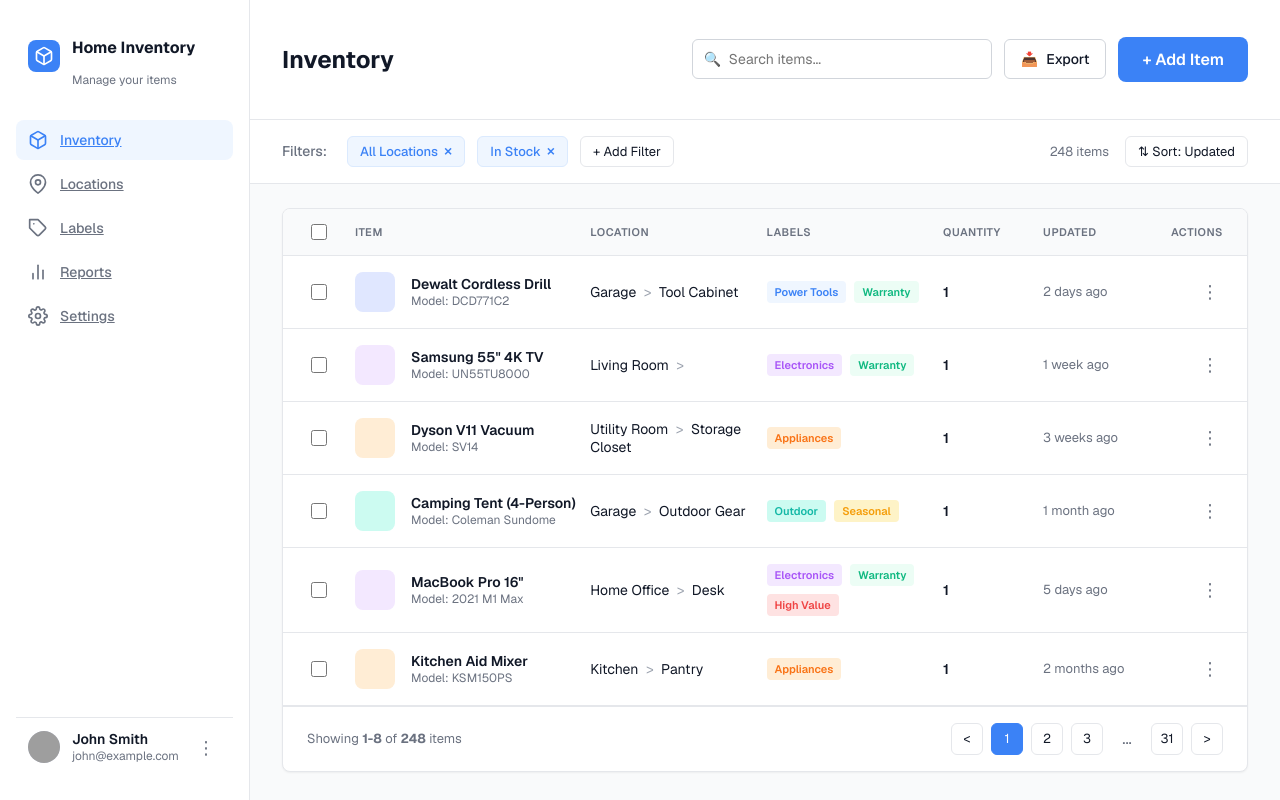
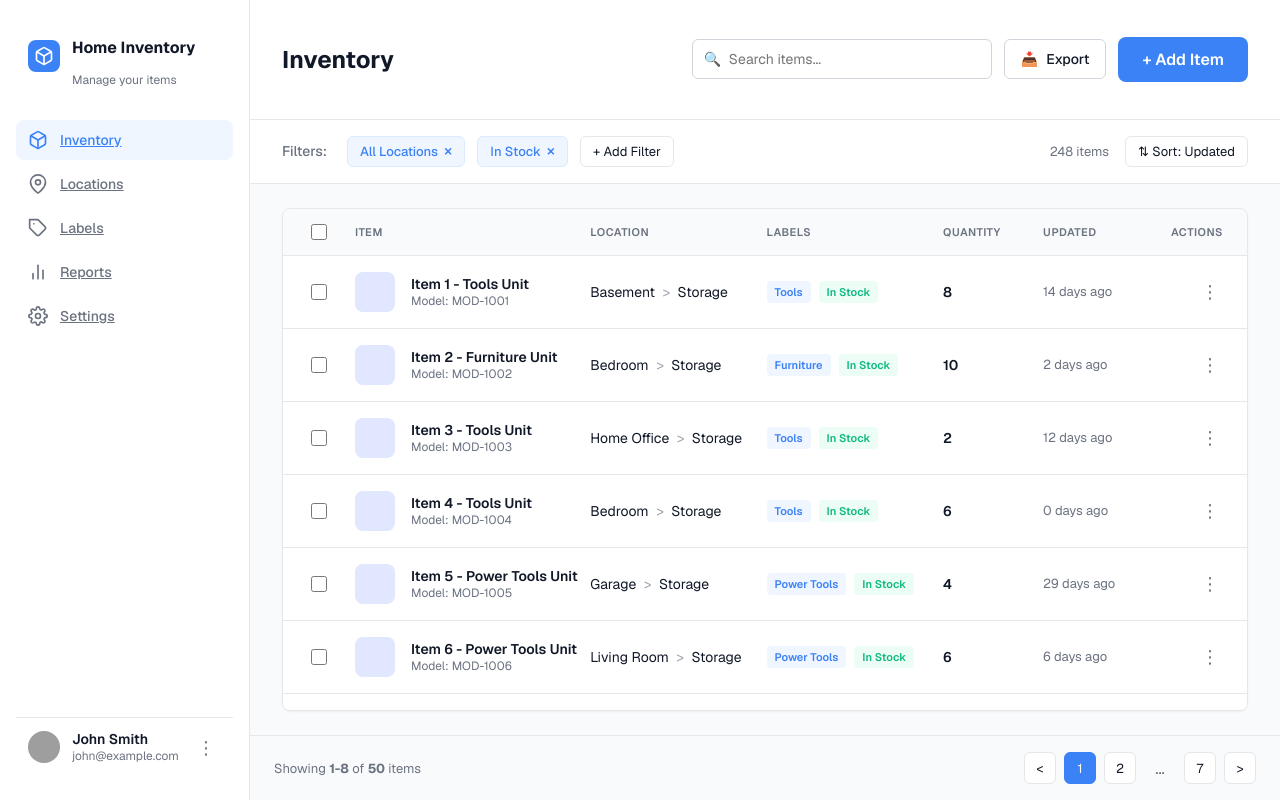
Before and after one commit to MahamudunnobyBadhon/inventory-management, a Next.js app: page /inventory in a window 1280 px wide. Built offline with nearby package versions, Linux system fonts and the light colour scheme; no server answers; grey boxes are pictures that could not be loaded.

Commit message:
dynamic pagination

```diff
--- a/src/app/inventory/page.js
+++ b/src/app/inventory/page.js
@@ -4,19 +4,27 @@ import { useEffect, useState } from "react";
 import Topbar from "../../components/Header/Topbar";
 import FilterBar from "../../components/Header/FilterBar";
 import Table from "../../components/InventoryTable/Table";
+import Pagination from "../../components/InventoryTable/Pagination";
 import { getItems } from "../../lib/api";
 
+const ITEMS_PER_PAGE = 8;
+
 export default function InventoryPage() {
-  const [items, setItems] = useState([]);
+  const [allItems, setAllItems] = useState([]); // Store all fetched items
+  const [displayedItems, setDisplayedItems] = useState([]); // Items for current page
   const [loading, setLoading] = useState(true);
+
+  // Filter States
+  const [searchQuery, setSearchQuery] = useState("");
+  const [currentPage, setCurrentPage] = useState(1);
+  const [totalItems, setTotalItems] = useState(0);
 
   useEffect(() => {
     async function loadItems() {
       try {
         const data = await getItems();
-        // Handle if API returns { items: [...] } or just [...]
         const list = Array.isArray(data) ? data : data.items || [];
-        setItems(list);
+        setAllItems(list);
       } catch (e) {
         console.error("Failed to load items", e);
       } finally {
@@ -26,11 +34,55 @@ export default function InventoryPage() {
     loadItems();
   }, []);
 
+  // Handle Filtering and Pagination
+  useEffect(() => {
+    let filtered = allItems;
+
+    // Search Logic
+    if (searchQuery) {
+      const query = searchQuery.toLowerCase();
+      filtered = filtered.filter(
+        (item) =>
+          (item.name && item.name.toLowerCase().includes(query)) ||
+          (item.model && item.model.toLowerCase().includes(query)) ||
+          (item.location && item.location.toLowerCase().includes(query))
+      );
+    }
+
+    setTotalItems(filtered.length);
+
+    // Pagination Logic
+    const startIdx = (currentPage - 1) * ITEMS_PER_PAGE;
+    const endIdx = startIdx + ITEMS_PER_PAGE;
+    setDisplayedItems(filtered.slice(startIdx, endIdx));
+  }, [allItems, searchQuery, currentPage]);
+
+  const handleSearch = (query) => {
+    setSearchQuery(query);
+    setCurrentPage(1); // Reset to page 1 on search
+  };
+
+  const handlePageChange = (newPage) => {
+    if (newPage >= 1 && newPage <= Math.ceil(totalItems / ITEMS_PER_PAGE)) {
+      setCurrentPage(newPage);
+    }
+  };
+
+  const totalPages = Math.ceil(totalItems / ITEMS_PER_PAGE);
+
   return (
     <div style={{ display: "flex", flexDirection: "column", height: "100vh" }}>
-      <Topbar />
-      <FilterBar />
-      <div style={{ padding: "0", flex: 1, overflowY: "auto" }}>
+      <Topbar onSearch={handleSearch} />
+      <FilterBar totalItems={totalItems} />
+      <div
+        style={{
+          padding: "0",
+          flex: 1,
+          overflowY: "auto",
+          display: "flex",
+          flexDirection: "column",
+        }}
+      >
         {loading ? (
           <div
             style={{ padding: "40px", textAlign: "center", color: "#6b7280" }}
@@ -38,7 +90,16 @@ export default function InventoryPage() {
             Loading inventory...
           </div>
         ) : (
-          <Table items={items} />
+          <>
+            <Table items={displayedItems} />
+            <Pagination
+              currentPage={currentPage}
+              totalPages={totalPages}
+              totalItems={totalItems}
+              itemsPerPage={ITEMS_PER_PAGE}
+              onPageChange={handlePageChange}
+            />
+          </>
         )}
       </div>
     </div>
--- a/src/components/Header/Topbar.js
+++ b/src/components/Header/Topbar.js
@@ -3,7 +3,7 @@
 import Button from "../Button";
 import styles from "./Topbar.module.css";
 
-const Topbar = () => {
+const Topbar = ({ onSearch }) => {
   return (
     <div className={styles.topbar}>
       <h2 className={styles.title}>Inventory</h2>
@@ -14,6 +14,7 @@ const Topbar = () => {
             type="text"
             placeholder="Search items..."
             className={styles.searchInput}
+            onChange={(e) => onSearch && onSearch(e.target.value)}
           />
         </div>
         <button className={styles.exportButton}>
--- a/src/components/InventoryTable/Pagination.js
+++ b/src/components/InventoryTable/Pagination.js
@@ -1,17 +1,70 @@
 import styles from './Pagination.module.css';
 
-const Pagination = () => {
+const Pagination = ({
+  currentPage,
+  totalPages,
+  totalItems,
+  itemsPerPage,
+  onPageChange,
+}) => {
+  const startItem = (currentPage - 1) * itemsPerPage + 1;
+  const endItem = Math.min(currentPage * itemsPerPage, totalItems);
+
   return (
     <div className={styles.pagination}>
-      <span className={styles.showing}>Showing <strong>1-8</strong> of <strong>248</strong> items</span>
+      <span className={styles.showing}>
+        Showing{" "}
+        <strong>
+          {totalItems > 0 ? startItem : 0}-{endItem}
+        </strong>{" "}
+        of <strong>{totalItems}</strong> items
+      </span>
       <div className={styles.pages}>
-        <button className={styles.pageBtn}>&lt;</button>
-        <button className={`${styles.pageBtn} ${styles.active}`}>1</button>
-        <button className={styles.pageBtn}>2</button>
-        <button className={styles.pageBtn}>3</button>
-        <span className={styles.dots}>...</span>
-        <button className={styles.pageBtn}>31</button>
-        <button className={styles.pageBtn}>&gt;</button>
+        <button
+          className={styles.pageBtn}
+          disabled={currentPage === 1}
+          onClick={() => onPageChange(currentPage - 1)}
+        >
+          &lt;
+        </button>
+
+        {/* Simple pagination logic for demo: show current, prev, next */}
+        {[...Array(totalPages)].map((_, i) => {
+          const page = i + 1;
+          // Show first, last, current, and neighbors
+          if (
+            page === 1 ||
+            page === totalPages ||
+            (page >= currentPage - 1 && page <= currentPage + 1)
+          ) {
+            return (
+              <button
+                key={page}
+                className={`${styles.pageBtn} ${
+                  currentPage === page ? styles.active : ""
+                }`}
+                onClick={() => onPageChange(page)}
+              >
+                {page}
+              </button>
+            );
+          } else if (page === currentPage - 2 || page === currentPage + 2) {
+            return (
+              <span key={page} className={styles.dots}>
+                ...
+              </span>
+            );
+          }
+          return null;
+        })}
+
+        <button
+          className={styles.pageBtn}
+          disabled={currentPage === totalPages}
+          onClick={() => onPageChange(currentPage + 1)}
+        >
+          &gt;
+        </button>
       </div>
     </div>
   );
--- a/src/components/InventoryTable/Table.js
+++ b/src/components/InventoryTable/Table.js
@@ -2,7 +2,6 @@
 
 import styles from "./Table.module.css";
 import Row from "./Row";
-import Pagination from "./Pagination";
 import Checkbox from "../Checkbox";
 
 const Table = ({ items }) => {
@@ -25,8 +24,6 @@ const Table = ({ items }) => {
           <Row key={item.id} item={item} />
         ))}
       </div>
-
-      <Pagination />
     </div>
   );
 };
```
Also changed, not shown: src/lib/api.js.
